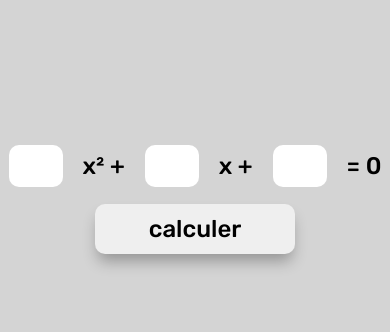
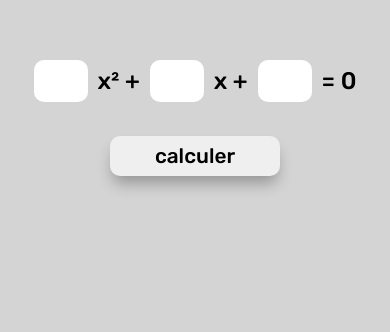
Before and after one commit to pitchouDev/equationSecondDegre, a plain HTML site: page index.html in a window 390 px wide. Shown: the part 143-475 px from the top of the page. Drawn offline with Linux system fonts and the light colour scheme.

Commit message:
adaptation taille d'ecran

```diff
--- a/index.html
+++ b/index.html
@@ -17,10 +17,10 @@
         <p>= 0</p>
     </div>
     <button id="bouton">calculer</button>
-    <div id="reponse">
-        <p id="delta"></p>
-        <p id="xUn"></p>
-        <p id="xDeux"></p>
+    <div id="reponses">
+        <p id="delta" class="reponse"></p>
+        <p id="xUn" class="reponse"></p>
+        <p id="xDeux" class="reponse"></p>
     </div>
 </body>
 </html>
--- a/style.css
+++ b/style.css
@@ -2,6 +2,7 @@
 @import url('https://fonts.googleapis.com/css2?family=Rubik:wght@500&display=swap');
 * {
     font-family: 'Rubik', sans-serif;
+    margin: 0;
 }
 
 body {
@@ -11,6 +12,7 @@ body {
     flex-direction: column;
     justify-content: center;
     align-items: center;
+    gap: 4vh;
 }
 
 .boite {
@@ -30,9 +32,13 @@ body {
     text-align: center;
 }
 
-#reponse {
+#reponses {
     font-size: 2.5em;
     text-align: center;
+}
+
+.reponse {
+    padding: 20px;
 }
 
 button {
@@ -52,8 +58,9 @@ button:active {
 @media screen and (max-width: 600px){
     .boite {
         font-size: 1.5em;
+        gap: 10px;
     }
-    #reponse {
+    #reponses {
         font-size: 1.5em;
     }
 
@@ -61,4 +68,9 @@ button:active {
         width: 50px;
         height: 40px;
     }
+    button {
+        width: 170px;
+        height:40px;
+        font-size: 1.3em;
+    }
 }
```
